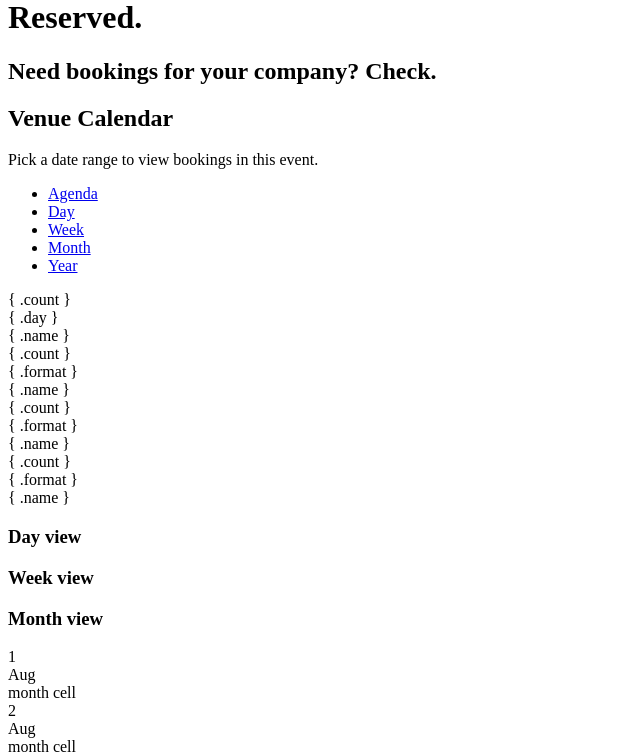
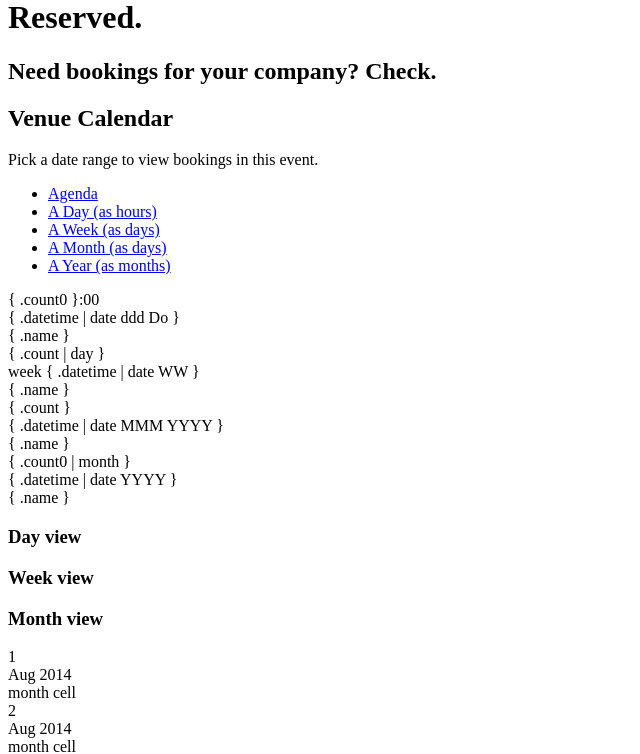
Before and after one commit to hellsgate1001/bookit, a Django app: page /venues/calendar/ in a window 1280 px wide. Shown: the part 309-1063 px from the top of the page, without its empty margins (0-640 px from the left). Run offline with Django 3.2, Linux system fonts and the light colour scheme; parts of the project's set-up code (start-up, migrations or seed data) failed here and were passed over; some libraries are stand-ins or nearby versions.

Commit message:
Working calendar formats with todays date

```diff
--- a/reserved/static/reserved/js/components/Template.js
+++ b/reserved/static/reserved/js/components/Template.js
@@ -1,3 +1,51 @@
+
+;(function(){
+
+    // Personal scope to keep an eye on reapplying formatters.
+    var implemented = [];
+
+    // http://www.collectionsjs.com/
+    var FormatterMixin = Application.Class({
+
+        formatters: {
+            date: function(value){
+                // recieve many arguments to create a string for the
+                // format.
+                var flattenedString = Array.prototype.slice.call(arguments, 1).join(' ');
+                // Be the string or a default.
+                format = flattenedString.length > 0 ? flattenedString : 'MMM DD, YYYY';
+                return moment(value).format(format);
+            }
+
+            , day: function(number){
+                return moment.weekdays(number)
+            }
+            , month: function(number) {
+                return moment.months(number)
+            }
+        }
+
+        , addFormatters: function(){
+            var name;
+
+            for( name in this.formatters ) {
+               if( this.formatters.hasOwnProperty(name) && implemented.indexOf(name) == -1 ) {
+                    if( rivets.formatters[name] ) {
+                        throw new Error('Formatter already exists: ' + name)
+                    }
+
+                    implemented.push(name);
+                    rivets.formatters[name] = this.formatters[name];
+                }
+            }
+        }
+    });
+
+    Application.mixins.FormatterMixin = FormatterMixin;
+    Application.prototype.mixins.FormatterMixin = FormatterMixin;
+    Application.FormatterMixin = FormatterMixin;
+})();
+
 ;(function($){
 
     // Configurations for a space object.
@@ -579,7 +627,9 @@
     Application.Template = Template;
     Application.prototype.Template = Template;
 
-    ModelTemplate = Application.Component(Application.Template, {
+    ModelTemplate = Application.Component([ Application.Template
+        , Application.mixins.FormatterMixin
+    ], {
         type: 'ModelTemplate'
         , Extends: Template
         , options: {
@@ -631,6 +681,9 @@
             // in the html)
             var model = this.dataToModel(this.options);
 
+            // Call the formatters mixin
+            this.addFormatters();
+
             // configure it.
             rivets.configure(this.options);
 
@@ -660,14 +713,14 @@
 
         /* Overwrites the default node() method. When a new node is created;
         bindings are assigned to the model. */
-
         , toView: function toView(target, data, create) {
             var dom = this.constructor.$super.prototype.toView.apply(this, arguments);
             var view = this.bind(dom, data.options || data);
             return view.els;
         }
+    });
 
-    })
+
 
     Application.Template = ModelTemplate;
     Application.prototype.Template = ModelTemplate;
--- a/reserved/static/reserved/js/venue_calendar.js
+++ b/reserved/static/reserved/js/venue_calendar.js
@@ -1,41 +1,99 @@
+
+(function(){
+	var calendar;
+	var app;
 	var make = { _layer: {} };
 
+	Application.ready(function(){
+		setup()
+	});
+
+	var setup = function(){
+		app = new Application('reserved')
+	    Application.setGlobal(app);
+
+	    defineTemplates();
+
 		calendar = new Application.Calendar(app);
+		calendar.make = make;
+
+		setupUI()
+	}
+
+	var setupUI = function(){
+	    // Hide all the views.
+
+		$('.range ul li a').click(function(){
+			showView( $(this).data('type') );
+			return false;
+		});
+
+		showView(localStorage.lastLayer || 'Month');
+	}
+
+	var getDateParials = function(date) {
+		var date = date || new Date;
+		var day = moment(date).day();
+		var month = moment(date).month();
+		var year = moment(date).year();
+
+		return [day, month, year];
+	}
+
+	var defineTemplates = function(){
+		app.template.define('cells', '.calendar .%(key)s-cell', {
+			id: undefined
+			// , date: undefined
+		});
+	}
+
+	var showView = function(type, date){
+		$('.calendar .dates>div').addClass('hidden');
+		localStorage.lastLayer = type
+		if(!make[ type ]) {
+			console.warn( type + ' view does not exist');
+			return
+		};
+
+		return make[ type ].apply(make, getDateParials(date) );
+	}
 
 	make.Year = function(day, month, year) {
-    return make.Layer('year', 0, 0, year, 12, 'YYYY')
+	    return make.Layer('year', 0, 0, year, 12)
 	};
 
-make.Month = function (day,month, year) {
-    var count = new Date(year, month, day).getDate();
-    return make.Layer('month', day, month, year, count, 'MMM')
+	make.Month = function (day, month, year) {
+	    var count = new Date(year, month, 0).getDate();
+	    return make.Layer('month', day, month, year, count)
 
 	};
 
 	make.Week = function (day,month, year) {
-    var count = new Date(year, month, day).getDate();
-    return make.Layer('week', day, month, year, 52, 'YYYY')
+	    return make.Layer('week', day, month, year, 7)
 
 	};
 
 	make.Day = function (day, month, year) {
-    return make.Layer('day', day, month, year, 24, 'dddd')
+	    return make.Layer('day', day, month, year, 24)
 	};
 
 
-make.Layer = function(name, day, month, year, count, format) {
+	make.Layer = function(name, day, month, year, count) {
 		$('.calendar .dates>.' + name + '-view').removeClass('hidden');
 
-	if(make._layer[name]) return make._layer[name]
+		var nm = name + '-' + day + '-' + month + '-' + year + '-' + count;
+		if(make._layer[nm]) return make._layer[nm];
 		calendar.show(name);
 
-    var date = new Date;
+		var date = new Date
 	    var day = day || moment(date).day();
 	    var month = month || moment(date).month();
 	    var year = year || moment(date).year();
+	    var _date = new Date(year, month, day);
 
-   return make._layer[name] = make.Cells(name, count, {
-    	format: moment().format(format)
+
+	   return make._layer[nm] = make.Cells(name, count, {
+	    	datetime: _date
 	    });
 	}
 
@@ -49,6 +107,7 @@ make.Cells = function(type, count, data){
 	    	_data['id'] = type + '-' + i
 	    	_data['name'] = type + ' cell'
 	    	_data['count'] = i + 1
+	    	_data['count0'] = i
 
 	    	for (var prop in data) {
 	    		_data[prop] = data[prop]
@@ -60,34 +119,4 @@ make.Cells = function(type, count, data){
 	    return $cells
 	}
 
-calendar.make = make;
-
-Application.ready(function(){
-    var app = new Application('reserved')
-        ;
-
-    Application.setGlobal(app);
-
-	app.template.define('cells', '.calendar .%(key)s-cell', {
-		id: undefined
-		// , date: undefined
-	});
-
-	var date = new Date;
-	var day = moment(date).day();
-	var month = moment(date).month();
-	var year = moment(date).year();
-
-    // Hide all the views.
-	ms = make.Month(0, month, year);
-
-	$('.range ul li a').click(function(){
-		$('.calendar .dates>div').addClass('hidden');
-		if(!make[ $(this).data('type') ]) {
-			console.warn( $(this).data('type') + ' view does not exist');
-			return
-		}
-		make[ $(this).data('type') ](day, year, month);
-		return false;
-	})
-});
+})();
--- a/reserved/templates/reserved/venue_calendar.html
+++ b/reserved/templates/reserved/venue_calendar.html
@@ -13,10 +13,10 @@
 		<p>Pick a date range to view bookings in this event.</p>
 		<ul>
 			<li><a href="javascript:;">Agenda</a></li>
-			<li><a href="javascript:;" data-type='Day'>Day</a></li>
-			<li><a href="javascript:;" data-type='Week'>Week</a></li>
-			<li><a href="javascript:;" data-type='Month'>Month</a></li>
-			<li><a href="javascript:;" data-type='Year'>Year</a></li>
+			<li><a href="javascript:;" data-type='Day'>A Day (as hours)</a></li>
+			<li><a href="javascript:;" data-type='Week'>A Week (as days)</a></li>
+			<li><a href="javascript:;" data-type='Month'>A Month (as days)</a></li>
+			<li><a href="javascript:;" data-type='Year'>A Year (as months)</a></li>
 		</ul>
 		<div class="dates">
 		</div>
@@ -27,33 +27,42 @@
 
 			<div class="cell day-cell" id='%(id)s'>
 				<div class="date">
-					<div class="count hour">{ .count }</div>
-					<div class="range day">{ .day }</div>
+					<div class="count hour">{ .count0 }:00</div>
+					<div class="range day">{ .datetime | date ddd Do }</div>
 				</div>
-				<div class="cell-info">{ .name }</div>
+				<div class="cell-info">
+					<div class="name">{ .name }</div>
+				</div>
 			</div>
 
 			<div class="cell week-cell" id='%(id)s'>
 				<div class="date">
-					<div class="count week">{ .count }</div>
-					<div class="range month">{ .format }</div>
+					<div class="count week">{ .count | day }</div>
+					<div class="range month">week { .datetime | date WW }</div>
 				</div>
-				<div class="cell-info">{ .name }</div>
+				<div class="cell-info">
+					<div class="name">{ .name }</div>
+				</div>
 			</div>
 
 			<div class="cell month-cell" id='%(id)s'>
 				<div class="date">
 					<div class="count day">{ .count }</div>
-					<div class="range month">{ .format }</div>
+					<div class="range month">{ .datetime | date MMM YYYY }</div>
 				</div>
-				<div class="cell-info">{ .name }</div>
+				<div class="cell-info">
+					<div class="name">{ .name }</div>
+				</div>
 			</div>
+
 			<div class="cell year-cell" id='%(id)s'>
 				<div class="date">
-					<div class="count month">{ .count }</div>
-					<div class="range year">{ .format }</div>
+					<div class="count month">{ .count0 | month }</div>
+					<div class="range year">{ .datetime | date YYYY }</div>
 				</div>
-				<div class="cell-info">{ .name }</div>
+				<div class="cell-info">
+					<div class="name">{ .name }</div>
+				</div>
 			</div>
 		</div>
 	</div>
```
Lines whose indentation alone changed are shown as unchanged.
